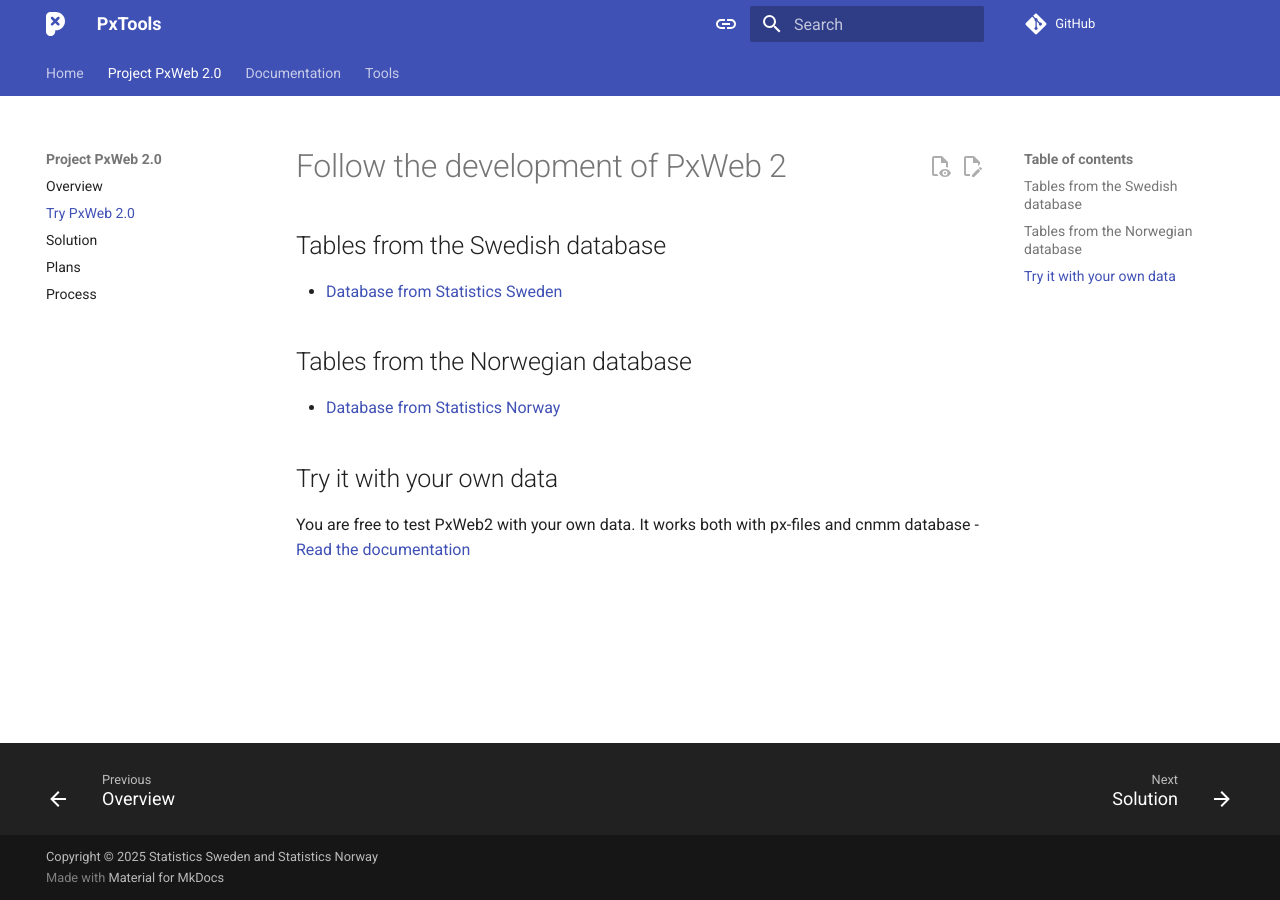
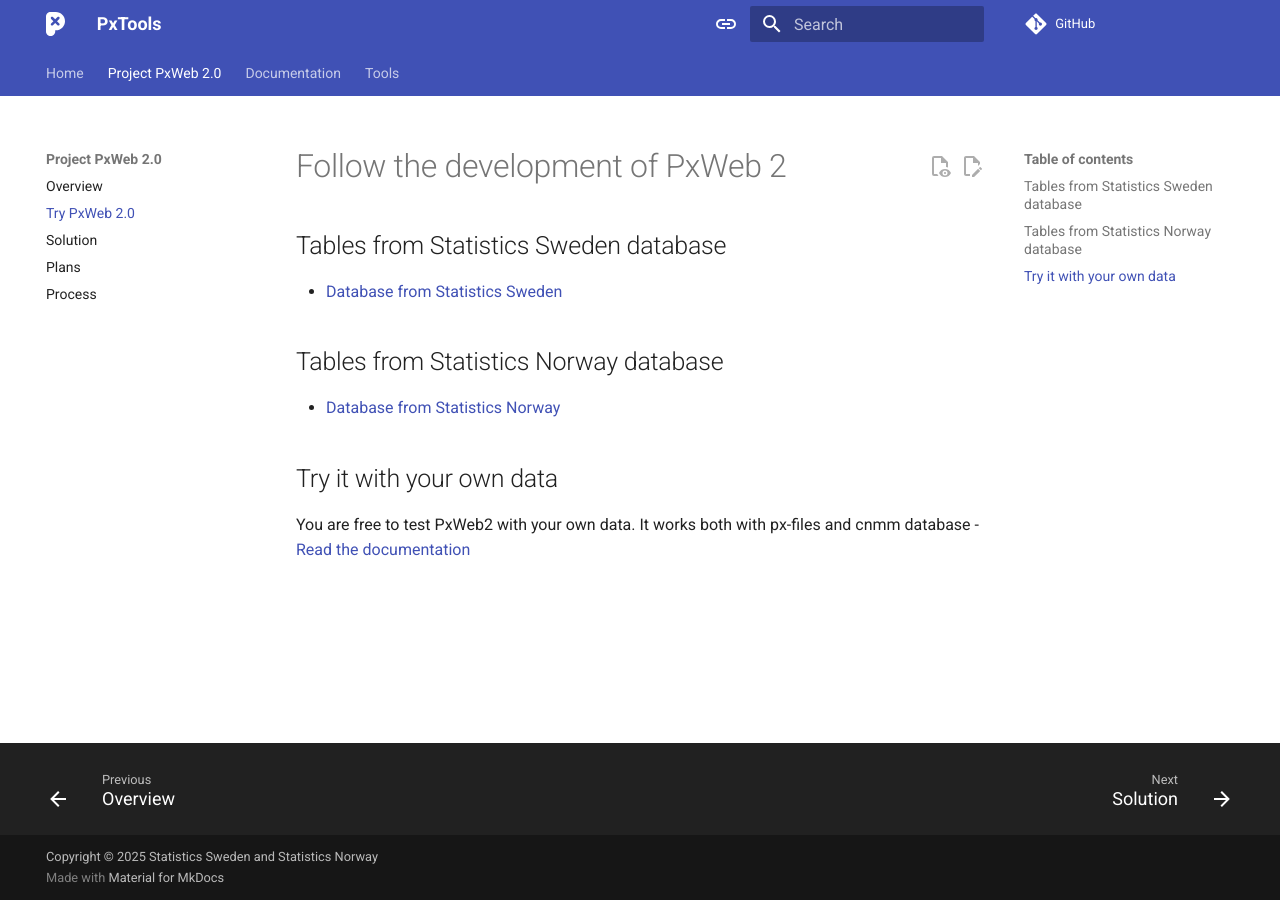
Before and after one commit to PxTools/pxtools.github.io, an MkDocs documentation site: the page built from docs/PxWeb2/project/try.md, in a window 1280 px wide. Built offline with MkDocs 1.6.1 and Material for MkDocs 9.7.7, drawn with Linux system fonts in a browser that asks for light colours; comment, search, counter and statistics services are not loaded.

Commit message:
Update try.md

```diff
--- a/docs/PxWeb2/project/try.md
+++ b/docs/PxWeb2/project/try.md
@@ -1,9 +1,9 @@
 # Follow the development of PxWeb 2
 
-## Tables from the Swedish database
+## Tables from Statistics Sweden database
 - [Database from Statistics Sweden](https://test.pxweb2.pages.dev/sv/)
 
-## Tables from the Norwegian database
+## Tables from Statistics Norway database
 - [Database from Statistics Norway](https://test-ssb.pxweb2.pages.dev/no/)
 
 ## Try it with your own data
```
